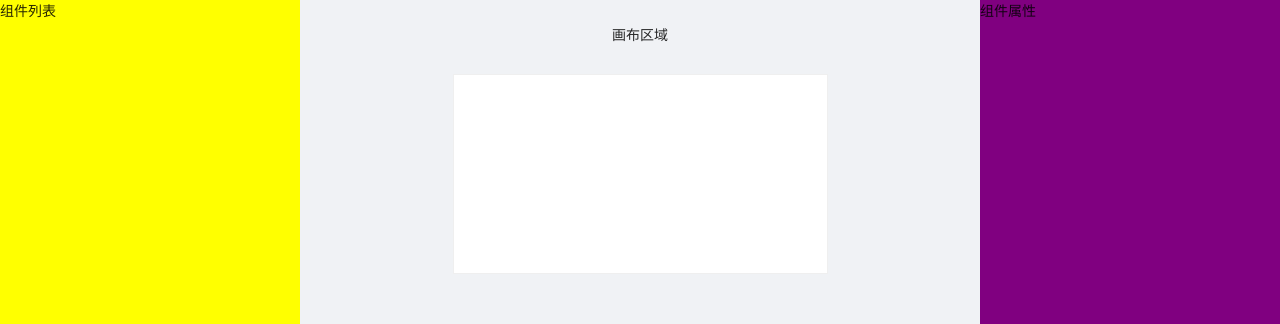
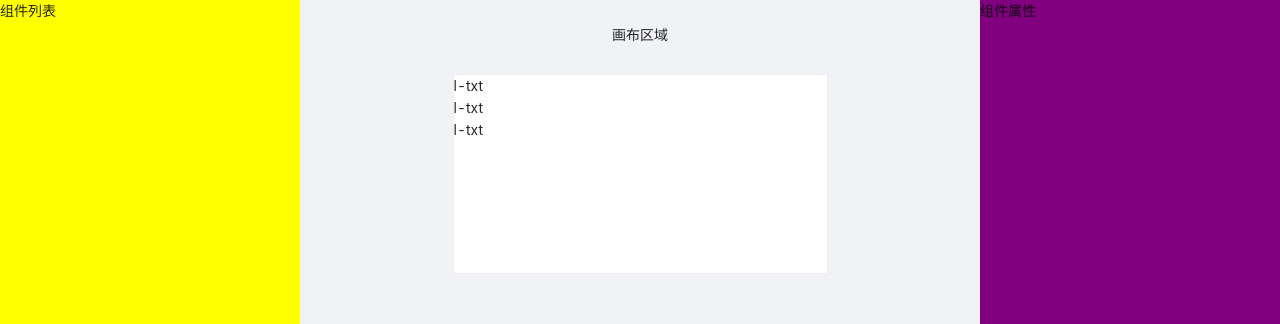
Before and after one commit to 13ruceYu/lego, a Vue app: page /editor in a window 1280 px wide. Shown: the top 324 px of the page. Built offline with nearby package versions, Linux system fonts and the light colour scheme.

Commit message:
feat: init editor store

```diff
--- a/package.json
+++ b/package.json
@@ -15,6 +15,7 @@
     "vuex": "^4.0.0"
   },
   "devDependencies": {
+    "@types/uuid": "^8.3.4",
     "@typescript-eslint/eslint-plugin": "^5.4.0",
     "@typescript-eslint/parser": "^5.4.0",
     "@vue/cli-plugin-babel": "~5.0.0",
@@ -31,6 +32,7 @@
     "less": "^4.0.0",
     "less-loader": "^8.0.0",
     "prettier": "^2.4.1",
-    "typescript": "~4.5.5"
+    "typescript": "~4.5.5",
+    "uuid": "^9.0.0"
   }
 }
--- a/src/components/TemplateList.vue
+++ b/src/components/TemplateList.vue
@@ -31,7 +31,7 @@
 
 <script lang="ts">
 import { defineComponent, PropType } from 'vue'
-import { TemplateProps } from '../store/templates'
+import { TemplateProps } from '../store/modules/templates'
 export default defineComponent({
   name: 'template-list',
   props: {
--- a/src/components/UserProfile.vue
+++ b/src/components/UserProfile.vue
@@ -24,7 +24,7 @@
 import { useStore } from 'vuex'
 import { useRouter } from 'vue-router'
 import { message } from 'ant-design-vue'
-import { UserProps } from '../store/user'
+import { UserProps } from '../store/modules/user'
 
 export default defineComponent({
   name: 'user-profile',
--- /dev/null
+++ b/src/store/modules/editor.ts
@@ -0,0 +1,29 @@
+import { Module } from 'vuex'
+import { v4 as uuidv4 } from 'uuid'
+import { GlobalDataProps } from '../index'
+
+interface ComponentData {
+  props: { [key: string]: any }
+  id: string
+  name: string
+}
+
+export interface EditorProps {
+  components: ComponentData[]
+  currentElement: string
+}
+
+export const testComponents: ComponentData[] = [
+  { id: uuidv4(), name: 'l-txt', props: { text: 'hello' } },
+  { id: uuidv4(), name: 'l-txt', props: { text: 'hello1' } },
+  { id: uuidv4(), name: 'l-txt', props: { text: 'hello2' } },
+]
+
+const editor: Module<EditorProps, GlobalDataProps> = {
+  state: {
+    components: testComponents,
+    currentElement: '',
+  },
+}
+
+export default editor
--- a/src/store/templates.ts
+++ b/src/store/modules/templates.ts
@@ -1,5 +1,5 @@
 import { Module } from 'vuex'
-import { GlobalDataProps } from './index'
+import { GlobalDataProps } from '../index'
 export interface TemplateProps {
   id: number
   title: string
--- a/src/store/user.ts
+++ b/src/store/modules/user.ts
@@ -1,5 +1,5 @@
 import { Module } from 'vuex'
-import { GlobalDataProps } from './index'
+import { GlobalDataProps } from '../index'
 
 export interface UserProps {
   isLogin: boolean
--- a/src/views/EditorPage.vue
+++ b/src/views/EditorPage.vue
@@ -7,7 +7,11 @@
       <a-layout style="padding: 0 24px 24px">
         <a-layout-content class="preview-container">
           <p>画布区域</p>
-          <div class="preview-list" id="canvas-area"></div>
+          <div class="preview-list" id="canvas-area">
+            <div v-for="comp in components" :key="comp.id">
+              {{ comp.name }}
+            </div>
+          </div>
         </a-layout-content>
       </a-layout>
       <a-layout-sider
@@ -22,9 +26,20 @@
 </template>
 
 <script lang="ts">
-import { defineComponent } from 'vue'
+import { computed, defineComponent } from 'vue'
+import { useStore } from 'vuex'
+import { GlobalDataProps } from '@/store'
 
-export default defineComponent({})
+export default defineComponent({
+  setup() {
+    const store = useStore<GlobalDataProps>()
+    const components = computed(() => store.state.editor.components)
+
+    return {
+      components,
+    }
+  },
+})
 </script>
 
 <style>
--- a/src/views/TemplateDetailPage.vue
+++ b/src/views/TemplateDetailPage.vue
@@ -31,7 +31,8 @@
 import { useRoute } from 'vue-router'
 import { useStore } from 'vuex'
 import { GlobalDataProps } from '../store/index'
-import { TemplateProps } from '../store/templates'
+import { TemplateProps } from '../store/modules/templates'
+
 export default defineComponent({
   setup() {
     const route = useRoute()
```
Also changed, not shown: src/store/index.ts (+5 -2 lines), src/store/editor.ts (deleted), 1 other file (tests, documents, lock files or other folders).
